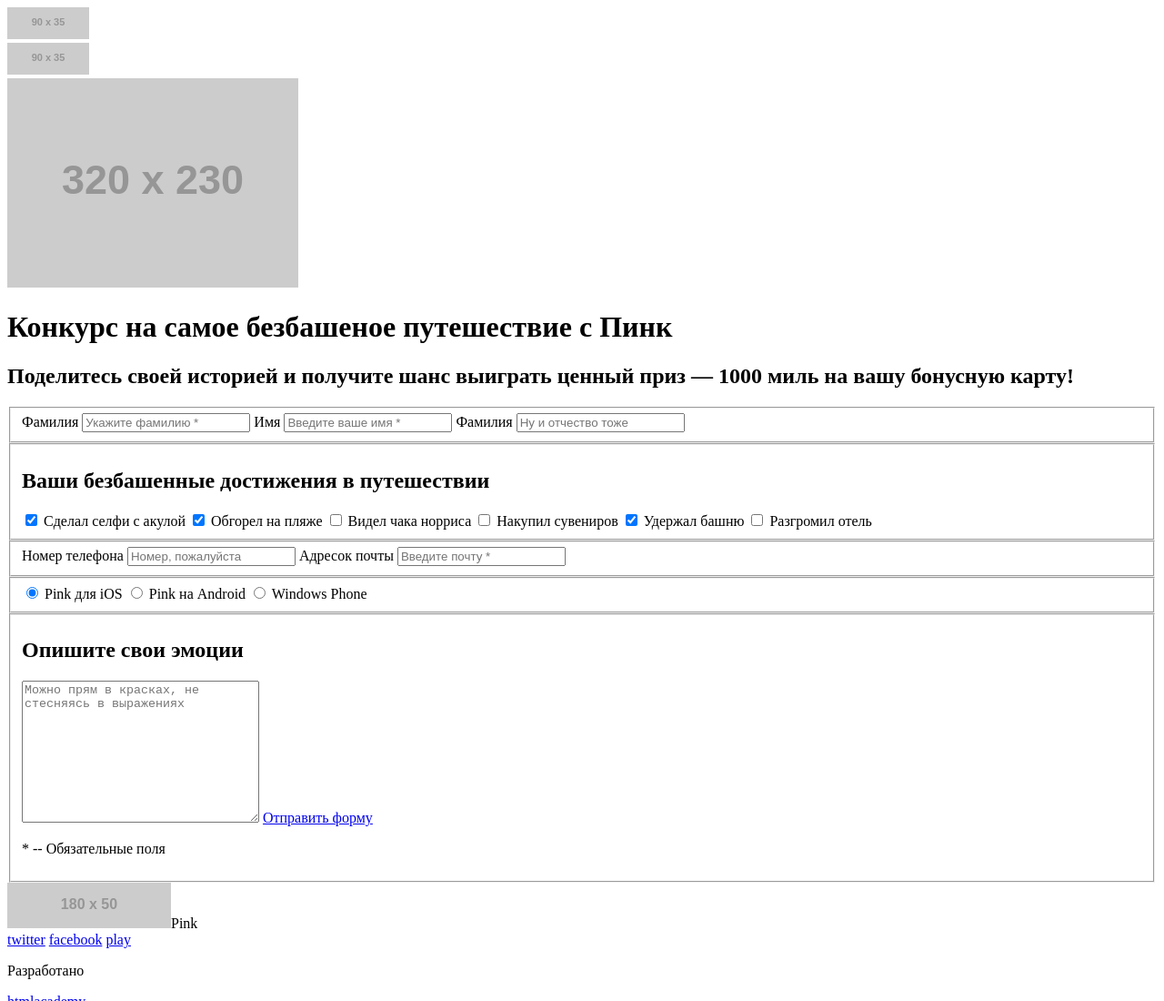
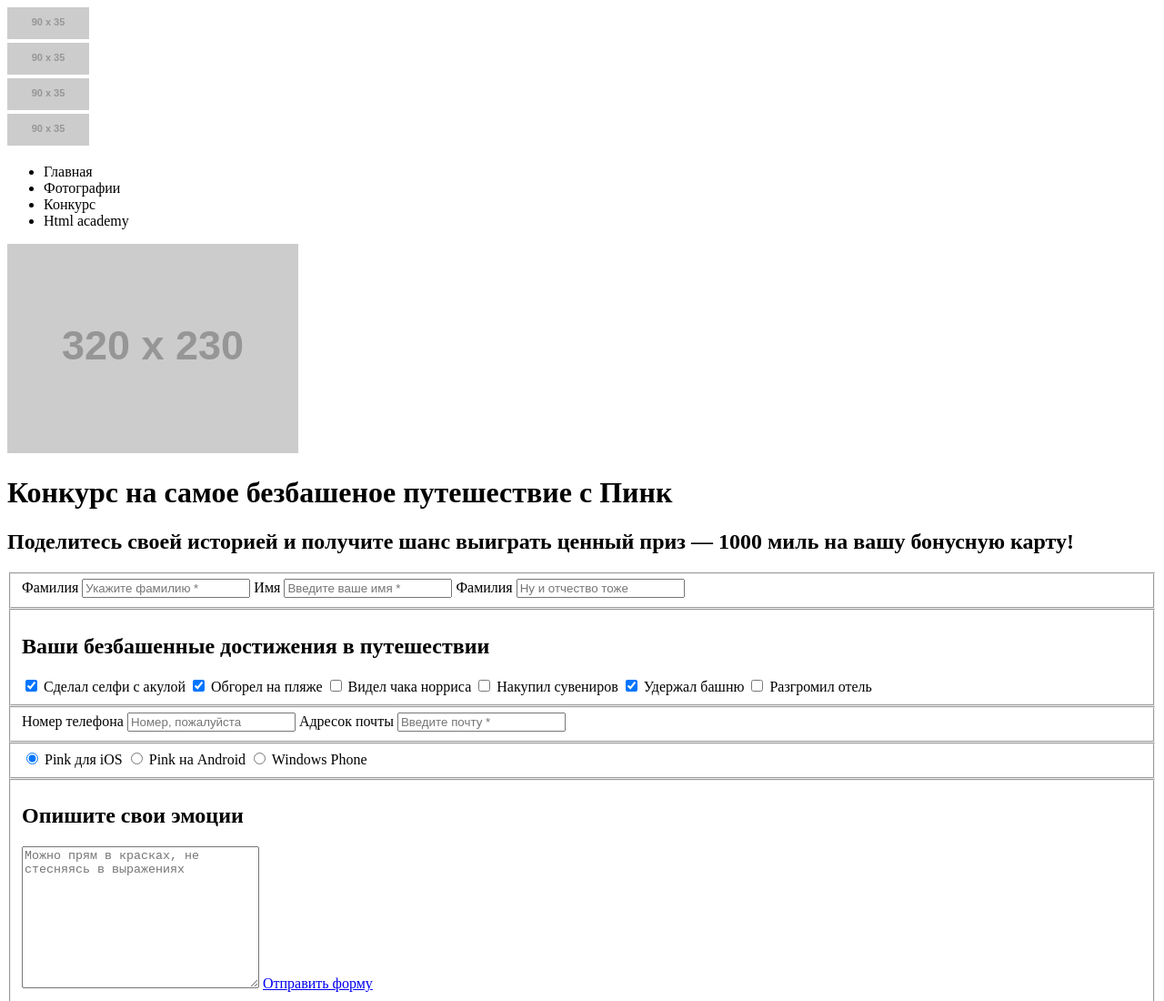
Before and after one commit to psychopathh/196790-pink, a website: page form.html in a window 1280 px wide. Shown: the top 1100 px of the page at 91% size. Drawn offline with Linux system fonts and the light colour scheme; placeholder pictures from the web are drawn by us.

Commit message:
Сделал менюшку

```diff
--- a/form.html
+++ b/form.html
@@ -10,6 +10,22 @@
       <a class="main-header__logo" href="#"><img class="header-logo__img" src="http://placehold.it/90x35" alt="Логотип"></a>
       <div class="main-header__menu">
         <a class="main-header__button" href="#"><img class="main-header__img" src="http://placehold.it/90x35" alt="меню"></a>
+      </div>
+      <div class="main-menu">
+        <div class="main-logo">
+          <a class="main-logo__button" href="#"><img class="main-logo__img" src="http://placehold.it/90x35" alt="Логотип"></a>
+        </div>
+        <div class="main-close">
+          <a class="main-close__button" href="#"><img class="main-close__img" src="http://placehold.it/90x35" alt="крестик"></a>
+        </div>
+        <nav class="main-menu__nav">
+          <ul class="main-menu__list">
+            <li class="main-menu__item">Главная</li>
+            <li class="main-menu__item">Фотографии</li>
+            <li class="main-menu__item">Конкурс</li>
+            <li class="main-menu__item">Html academy</li>
+          </ul>
+        </nav>
       </div>
     </div>
   </header>
```
Also changed, not shown: index.html (+16 -0 lines), photo.html (+16 -0 lines).
